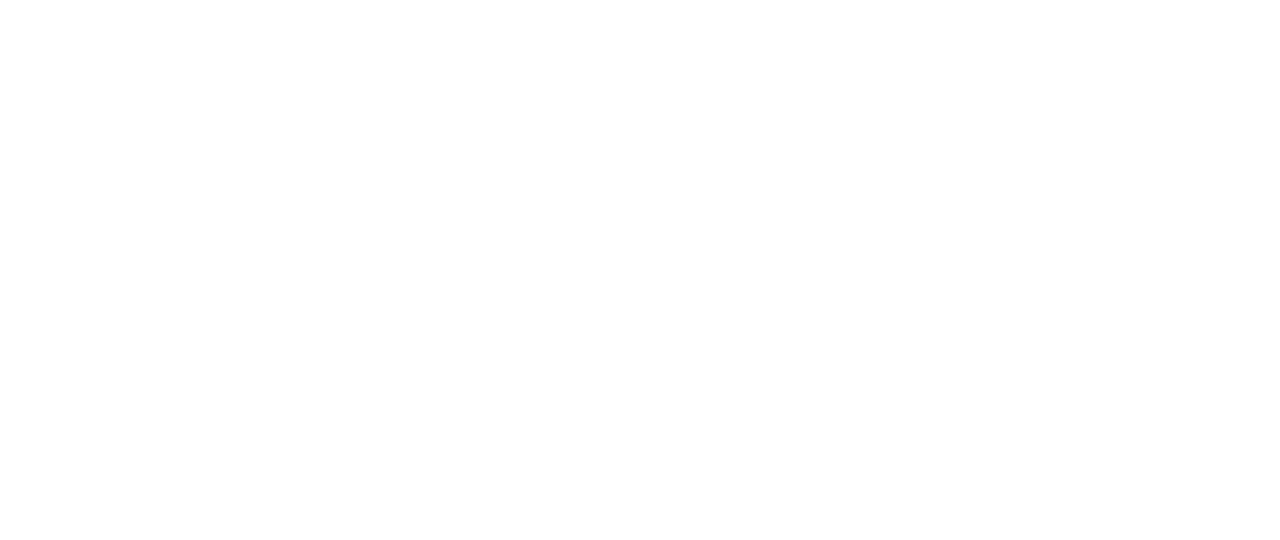
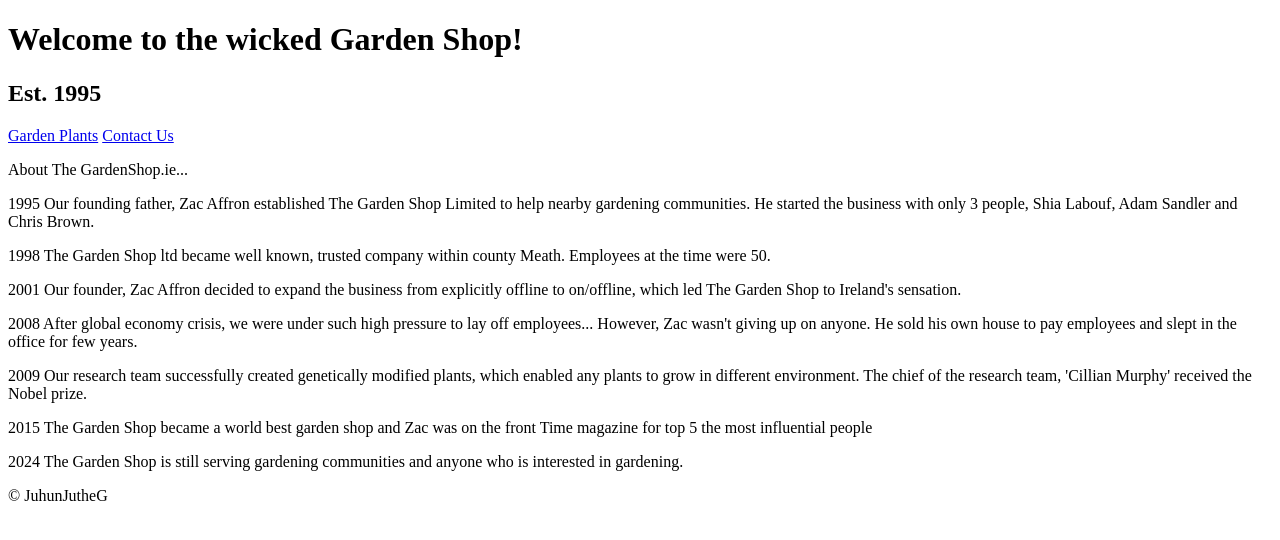
Before and after one commit to JuhunJutheG/WebDesignCAp1, a plain HTML site: page index.html in a window 1280 px wide. Drawn offline with Linux system fonts and the light colour scheme.

Commit message:
Update index.html

```diff
--- a/index.html
+++ b/index.html
@@ -1,4 +1,35 @@
 <!DOCTYPE html>
-<html>
-<head></head>
+<html lang="en">
+<head>
+  <title>The (wicked) Garden Shop</title>
+</head>
+<body>
+  <header>
+    <h1>Welcome to the wicked Garden Shop!</h1>
+    <h2>Est. 1995</h2>
+    <nav>
+      <a href="plants.html">Garden Plants</a>
+      <a href="contact.html">Contact Us</a>
+    </nav>
+  </header>
+  <p>About The GardenShop.ie...</p>
+  <p>1995
+  Our founding father, Zac Affron established The Garden Shop Limited to help nearby gardening communities.
+  He started the business with only 3 people, Shia Labouf, Adam Sandler and Chris Brown.</p>
+  <p>1998
+  The Garden Shop ltd became well known, trusted company within county Meath. Employees at the time were 50.</p>
+  <p>2001
+  Our founder, Zac Affron decided to expand the business from explicitly offline to on/offline, which led The Garden Shop to Ireland's sensation.</p>
+  <p>2008
+  After global economy crisis, we were under such high pressure to lay off employees... However, Zac wasn't giving up on anyone. He sold his own house to pay employees and slept in the office for few years.</p>
+  <p>2009
+  Our research team successfully created genetically modified plants, which enabled any plants to grow in different environment. The chief of the research team, 'Cillian Murphy' received the Nobel prize.</p>
+  <p>2015
+  The Garden Shop became a world best garden shop and Zac was on the front Time magazine for top 5 the most influential people</p>
+  <p>2024
+  The Garden Shop is still serving gardening communities and anyone who is interested in gardening.</p>
+  <footer>
+    &copy; JuhunJutheG
+  </footer>
+</body>
 </html>
```
